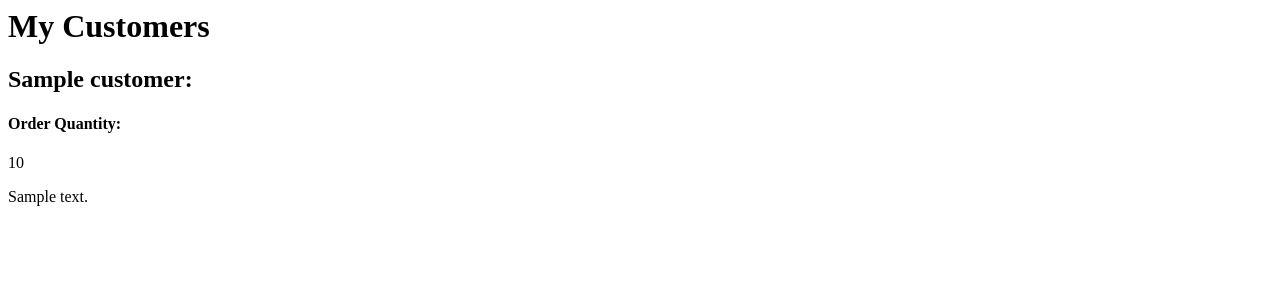
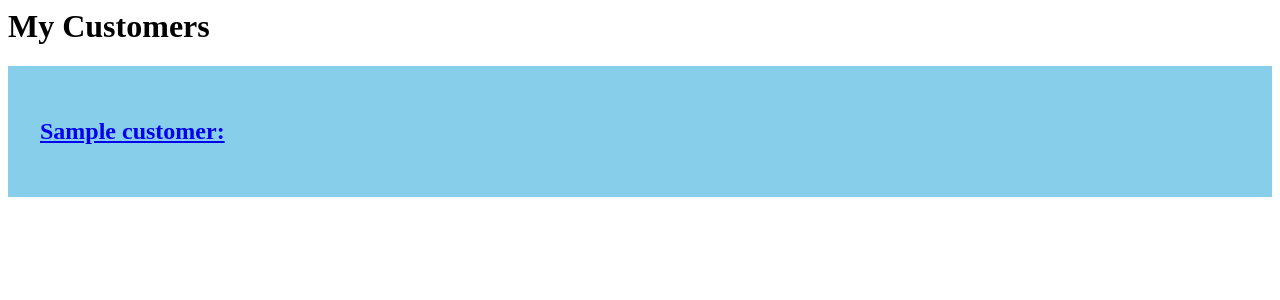
Before and after one commit to saimeerasingh/web_app_hw_wk3_day3, a Flask app: template templates/index.html in a window 1280 px wide. Shown: the top 300 px of the page. Run offline with Flask 2, Linux system fonts and the light colour scheme; the template is opened without the code that fills it: most values are stand-ins (such as "Sample title", 1, 10 or a date in 2020).

Commit message:
added extensions

```diff
--- /dev/null
+++ b/static/style.css
@@ -0,0 +1,28 @@
+.order{
+    padding: 32px;
+    grid-template: auto;
+    background-color: skyblue;
+    grid-area: order1;
+
+}
+.order1{
+    padding: 32px;
+    grid-template: auto;
+    background-color: skyblue;
+    grid-area: order2;
+
+}
+.order2{
+    padding: 32px;
+    grid-template: auto;
+    background-color: skyblue;
+    grid-area:order3;
+
+}
+body>{
+    display: grid;
+    grid-template-rows:
+    "order1"
+    "order2"
+    "order3";
+}
--- a/templates/index.html
+++ b/templates/index.html
@@ -1,20 +1,17 @@
 <html>
     <head>
+        <link rel="stylesheet" href="{{ url_for('static', filename='style.css') }}">
+
         <title>{{name}} - My Customers</title>
     </head>
     <body>
         <h1>My Customers</h1>
-        <div id = 'Order'>
-            {% for customer in customers %}
+         <div class = 'order'>
+             {% for customer in customers %}
+            <a href="/orders/{{customers.index(customer)}}"><h2>{{customer.name}}:</h2></a>
+         </div>
+         {% endfor %}
+    </body>
 
-            <h2>{{customer.name}}:</h2>
 
-            <h4>Order Quantity:</h4>
-
-            <p> {{customer.quantity}} </p>
-            <p>{{customer.description}}</p>
-
-        </div>
-            {% endfor %}
-    </body>
 </html>
```
Also changed, not shown: controllers/controller.py (+10 -1 lines), templates/order.html (added, +17 -0 lines), templates/style.css (deleted, +0 -8 lines), static/style_order.css (added).
